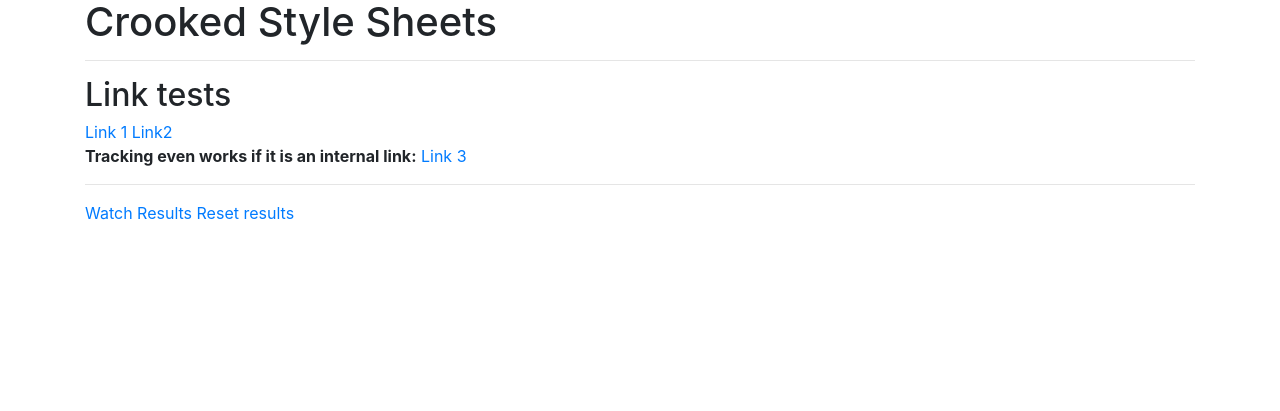
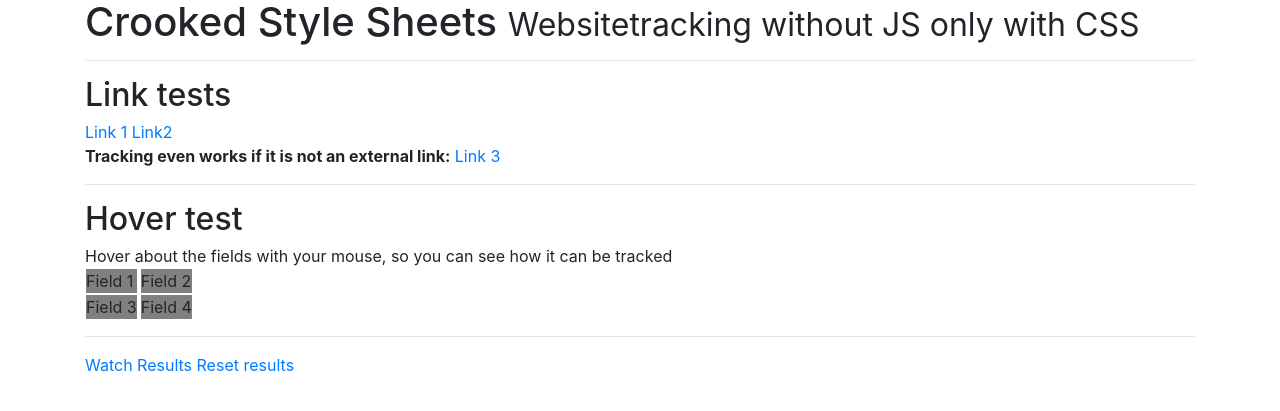
Before and after one commit to jbtronics/CrookedStyleSheets, a PHP site: page / in a window 1280 px wide. Shown: the top 411 px of the page. Run offline with PHP 8.4, Linux system fonts and the light colour scheme; data that the repository does not hold is empty.

Commit message:
Added hover test.

```diff
--- a/index.html
+++ b/index.html
@@ -12,7 +12,7 @@
 </head>
   <body>
     <div class="container">
-        <h1>Crooked Style Sheets</h1>
+        <h1>Crooked Style Sheets <small>Websitetracking without JS only with CSS</small></h1>
 
         <hr>
         <h2>Link tests</h2>
@@ -20,8 +20,36 @@
         <a href="http://google.de" id="link1" target="_blank">Link 1</a>
         <a href="http://foo.bar" id="link2" target="_blank">Link2</a>
         <br>
-        <b>Tracking even works if it is an internal link:</b>
+        <b>Tracking even works if it is not an external link:</b>
         <a href="http://github.com" id="link3">Link 3</a>
+
+        <hr>
+        <h2>Hover test</h2>
+
+      Hover about the fields with your mouse, so you can see how it can be tracked
+
+        <table>
+          <tr>
+            <td>
+              <div id="s1" class="field">Field 1</div>
+            </td>
+            <td></td>
+            <td>
+                <div id="s2" class="field">Field 2</div>
+            </td>
+          </tr>
+          <tr>
+              <td>
+                <div id="s3" class="field">Field 3</div>
+              </td>
+              <td></td>
+              <td>
+                  <div id="s4" class="field">Field 4</div>
+              </td>
+            </tr>
+        </table>
+
+        <hr>
 
         <!-- This empty divs are used to determine information about the users system -->
         <div id="type"></div>
@@ -29,8 +57,6 @@
         <div id="width"></div>
         <div id="height"></div>
 
-        <hr>
-
         <a href="results.php" target="_blank">Watch Results</a>
 
         <a href="track.php?action=reset" target="_blank">Reset results</a>
--- a/main.css
+++ b/main.css
@@ -1,3 +1,7 @@
 @media screen {
     @import url("screen.css");
 }
+
+.field {
+    background-color: red;
+}
--- a/results.php
+++ b/results.php
@@ -23,6 +23,12 @@ session_start();
             <li>Link1 (google.de) clicked: <b><?php print $_SESSION["link1_clicked"] ?></b></li>
             <li>Link2 (foo.bar) clicked: <b><?php print $_SESSION["link2_clicked"]?></b></li>
             <li>Link3 (github.com) clicked: <b><?php print $_SESSION["link3_clicked"]?></b></li>
+            <li></li>
+            <li>Field 1 hovered: <b><?php print $_SESSION["s1_hovered"]?></b></li>
+            <li>Field 2 hovered: <b><?php print $_SESSION["s2_hovered"]?></b></li>
+            <li>Field 3 hovered: <b><?php print $_SESSION["s3_hovered"]?></b></li>
+            <li>Field 4 hovered: <b><?php print $_SESSION["s4_hovered"]?></b></li>
+            <li></li>
             <li>Orientation: <b><?php print $_SESSION['orientation']?></b></li>
             <li>Resolution: <b><?php print $_SESSION['width']?>x<?php print $_SESSION['height']?></b> (only often used width are supported and heights are a bit tricky to detect, because only heigth of the browser counts, and it is a bit smaller than the monitor,
               should be possible, to solve this problem using height intervals, like 1000-1080px => 1080 height)</li>
--- a/screen.css
+++ b/screen.css
@@ -1,4 +1,13 @@
+/** Styling rules **/
+.field {
+    background-color:grey;
+}
 
+.field:hover {
+    background-color: red;
+}
+
+/** Tracking rules **/
 #type {
     content: url("track.php?action=screen_start");
 }
@@ -19,6 +28,25 @@
 #link3:active::after {
     content: url("track.php?action=link3_clicked");
 }
+
+#s1:hover::after {
+    content: url("track.php?action=s1_hovered");
+}
+
+#s2:hover::after {
+    content: url("track.php?action=s2_hovered");
+}
+
+#s3:hover::after {
+    content: url("track.php?action=s3_hovered");
+}
+
+#s4:hover::after {
+    content: url("track.php?action=s4_hovered");
+}
+
+
+
 
 @media (orientation: portrait) {
     #orientation {
--- a/track.php
+++ b/track.php
@@ -28,6 +28,19 @@ switch($action)
     case "link3_clicked":
         $_SESSION["link3_clicked"] = date(DATE_RFC822);
         break;
+    case "s1_hovered":
+        $_SESSION["s1_hovered"] = date(DATE_RFC822);
+        break;
+    case "s2_hovered":
+        $_SESSION["s2_hovered"] = date(DATE_RFC822);
+        break;
+    case "s3_hovered":
+        $_SESSION["s3_hovered"] = date(DATE_RFC822);
+        break;
+    case "s4_hovered":
+        $_SESSION["s4_hovered"] = date(DATE_RFC822);
+        break;
+
     case "reset":
         session_unset();
         print("Results were cleared!");
```
